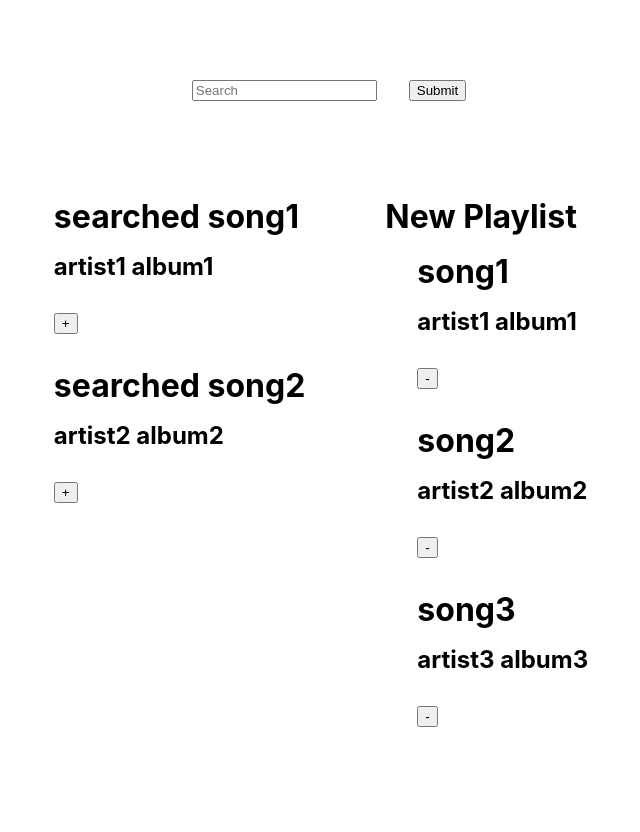
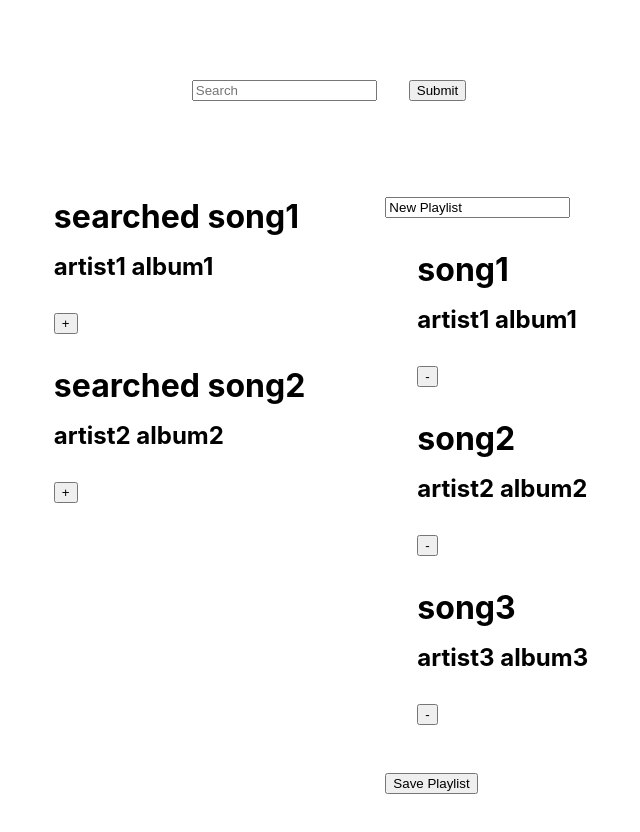
Before and after one commit to Bawnk1n/jammming, a React (Create React App) app: page / in a window 1280 px wide. Shown: the top 832 px of the page, without its empty margins (311-951 px from the left). Built offline with nearby package versions, Linux system fonts and the light colour scheme.

Commit message:
Add save playlist and change playlist name functionality. Add Spotify.js and Spotify object with getAccessCode method

```diff
--- a/src/Components/App.js
+++ b/src/Components/App.js
@@ -11,19 +11,22 @@ export const App = () => {
             trackId:1,
             trackName:'song1',
             artistName:'artist1',
-            albumName:'album1'
+            albumName:'album1',
+            uri:1
         },
         {
             trackId:2,
             trackName:'song2',
             artistName:'artist2',
-            albumName:'album2'
+            albumName:'album2',
+            uri:2
         },
         {
             trackId:3,
             trackName:'song3',
             artistName:'artist3',
-            albumName:'album3'
+            albumName:'album3',
+            uri:3
         }
     ])
     const [searchResults, setSearchResults] = useState([
@@ -31,13 +34,15 @@ export const App = () => {
             trackId:1,
             trackName:'searched song1',
             artistName:'artist1',
-            albumName:'album1'
+            albumName:'album1',
+            uri:1
         },
         {
             trackId:2,
             trackName:'searched song2',
             artistName:'artist2',
-            albumName:'album2'
+            albumName:'album2',
+            uri:2
         }
     ])
     const [playlistName, setPlaylistName] = useState('New Playlist')
@@ -50,12 +55,35 @@ export const App = () => {
         setPlaylistTracks(playlistTracks.filter(origtrack => origtrack !== track))
     }
 
+    const changePlaylistName = (input) => {
+        setPlaylistName(input)
+    }
+
+    const savePlaylist = (playlistArray) => {
+        const saveToSpotify = [];
+        for (let i=0; i<playlistArray.length; i++){
+            saveToSpotify.push(playlistArray.uri)
+        }
+        setPlaylistTracks([])
+        return saveToSpotify;
+    }
+
     return(
         <div className = 'main'>
             <SearchBar />
             <div className='playlists'>
-                <SearchResults searchResults={searchResults} addSong={addSong}/>
-                <Playlist playlistTracks={playlistTracks} playlistName = {playlistName} removeSong={removeSong}/>
+
+                <SearchResults searchResults={searchResults}
+                addSong={addSong}
+                />
+
+                <Playlist playlistTracks={playlistTracks}
+                playlistName = {playlistName}
+                removeSong={removeSong}
+                changeName={changePlaylistName}
+                savePlaylist={savePlaylist}
+                />
+
             </div>
         </div>
     )
--- a/src/Components/Playlist.js
+++ b/src/Components/Playlist.js
@@ -3,12 +3,22 @@ import { Tracklist } from './Tracklist';
 
 export const Playlist = (props) => {
 
+    const handleChangeName = (event) => {
+        props.changeName(event.target.value)
+    }
+
+    const handleSavePlaylist = () => {
+        props.savePlaylist(props.playlistTracks)
+        console.log(props.playlistTracks, ' is saved')
+    }
+
     return(
         <div>
-            <h1>{props.playlistName}</h1>
+            <input type='text' value={props.playlistName} onChange={handleChangeName}/>
             <Tracklist results={props.playlistTracks}
             changeSong={props.removeSong}
             isAdd={false}/>
+            <button className='save-playlist' onClick={handleSavePlaylist}>Save Playlist</button>
         </div>
     )
 }
```
Also changed, not shown: src/Spotify.js (added, +33 -0 lines).
